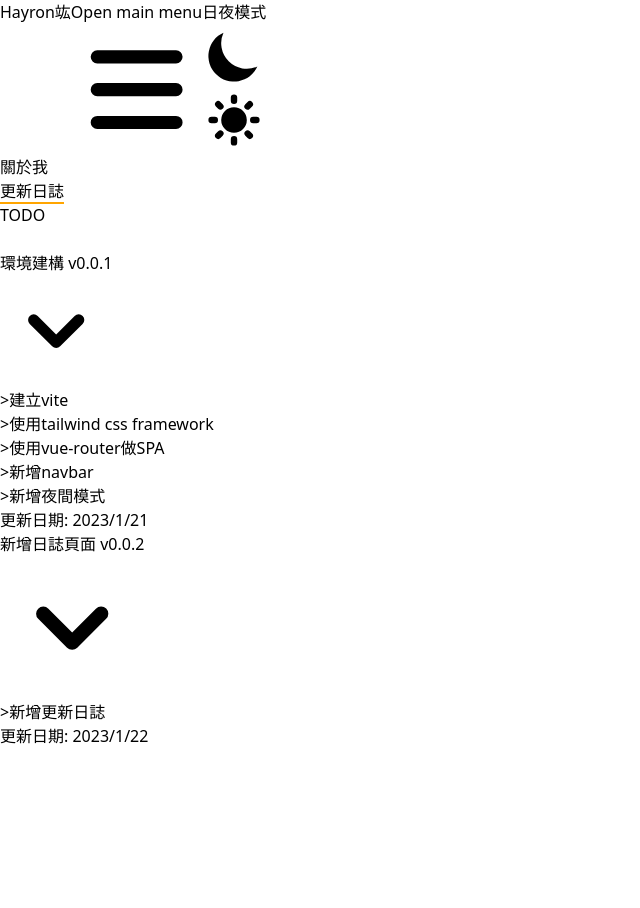
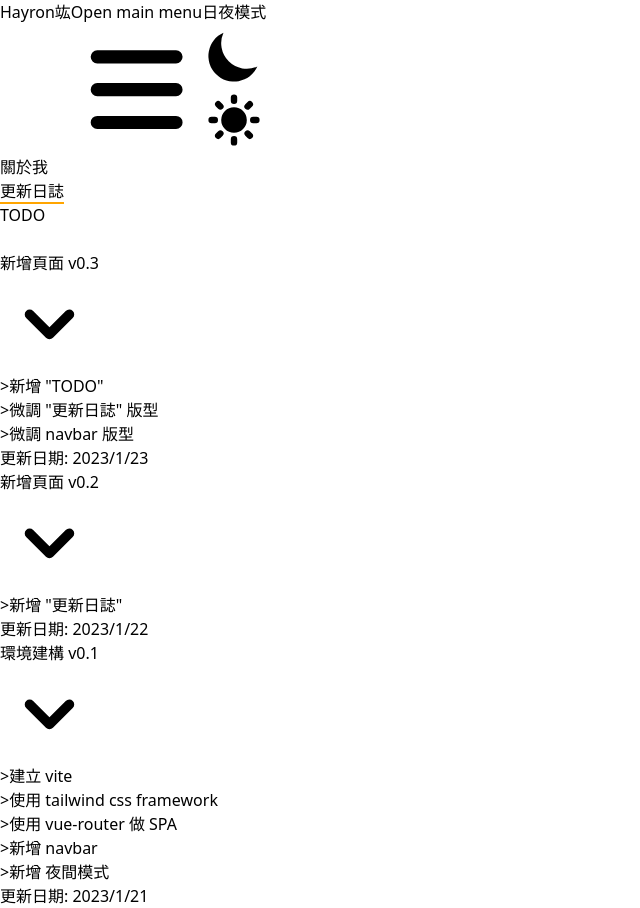
Before and after one commit to DJHayron/MyWebsite, a Vue app: page /log in a window 1280 px wide. Shown: the whole page, without its empty margins (0-640 px from the left). Before the commit the page ends 800 px from the top, so only its background shows below. Built offline with nearby package versions, Linux system fonts and the light colour scheme.

Commit message:
新增TODO頁面 v0.3

```diff
--- a/index.html
+++ b/index.html
@@ -11,4 +11,9 @@
     <div id="app"></div>
     <script type="module" src="/src/main.js"></script>
   </body>
+  <style>
+    ::-webkit-scrollbar {
+      display: none;
+    }
+  </style>
 </html>
--- a/src/App.vue
+++ b/src/App.vue
@@ -1,5 +1,5 @@
 <template>
-  <nav class="bg-white border-gray-200 px-2 sm:px-4 py-2.5 rounded dark:bg-gray-900">
+  <nav class="fixed w-full bg-white border-gray-200 px-2 sm:px-4 py-2.5 rounded dark:bg-gray-900 z-50">
     <div class="container flex flex-wrap items-center justify-between mx-auto">
       <button @click="$router.push('/')" class="flex items-center">
         <!-- <img src="https://flowbite.com/docs/images/logo.svg" class="h-6 mr-3 sm:h-10" alt="Flowbite Logo" /> -->
--- a/src/components/UpdateLogContent.vue
+++ b/src/components/UpdateLogContent.vue
@@ -1,18 +1,18 @@
 <template>
-    <div id="updateLog-content" class="w-4/5">
-        <h2 id="head">
-            <button type="button" @click="ReadMore()" class="flex items-center justify-between w-full p-5 font-medium text-left text-gray-700 border border-gray-200 rounded-t-xl dark:border-gray-900 dark:text-gray-400 hover:bg-gray-100 dark:hover:bg-gray-800"
+    <div id="updateLog-content">
+        <div id="head">
+            <button type="button" @click="ReadMore()" class="w-full flex items-center justify-between p-5 font-medium text-left border border-gray-200 rounded-t-xl bg-gray-200 dark:bg-gray-800 dark:border-gray-900 hover:bg-gray-300 dark:hover:bg-gray-900"
             :class="[isOpen ? '' : 'rounded-b-xl']">
                 <span>{{ data.head }} {{ data.version }}</span>
                 <svg data-accordion-icon class="w-6 h-6 shrink-0" :class="[isOpen ? 'rotate-180' : '']" fill="currentColor" viewBox="0 0 20 20" xmlns="http://www.w3.org/2000/svg"><path fill-rule="evenodd" d="M5.293 7.293a1 1 0 011.414 0L10 10.586l3.293-3.293a1 1 0 111.414 1.414l-4 4a1 1 0 01-1.414 0l-4-4a1 1 0 010-1.414z" clip-rule="evenodd"></path></svg>
             </button>
-        </h2>
+        </div>
         <div id="body" :class="[isOpen ? '' : 'hidden']">
             <div class="p-5 font-normal border rounded-b-xl border-gray-200 dark:border-gray-900 dark:bg-gray-700">
                 <ul>
-                    <li v-for="(item, key) in data.body.split('.')" ><p class="mb-2 text-gray-700 dark:text-gray-400">>{{ item }}</p></li>
+                    <li v-for="(item, key) in data.body.split('.')" ><p class="mb-2">>{{ item }}</p></li>
                 </ul>
-                <p class="mb-2 text-gray-500 dark:text-gray-400">更新日期: {{ data.date }}</p>
+                <p class="mb-2">更新日期: {{ data.date }}</p>
             </div>
         </div>
     </div>
--- a/src/views/AboutMe.vue
+++ b/src/views/AboutMe.vue
@@ -1,5 +1,5 @@
 <template>
-    <div>
+    <div class="relative md:top-20 top-16 w-full h-full flex flex-col items-center py-6">
         this is AboutMe
     </div>
 </template>
--- a/src/views/HomePage.vue
+++ b/src/views/HomePage.vue
@@ -1,5 +1,5 @@
 <template>
-    <div>
+    <div class="relative md:top-20 top-16 w-full h-full flex flex-col items-center py-6">
         this is HomePage
     </div>
 </template>
--- a/src/views/MyTodo.vue
+++ b/src/views/MyTodo.vue
@@ -1,9 +1,38 @@
 <template>
-    <div>
-        this is My Todo list
+    <div class="relative md:top-20 top-16 w-full h-full flex flex-col items-center py-6">
+        <div class="w-4/5">
+            <div class="mb-2 md:text-4xl text-2xl font-semibold">2023 年度清單</div>
+            <ul class="space-y-1 list-inside md:text-2xl">
+                <li v-for="(item, key) in TODO" :key="key" class="flex items-center">
+                    <svg v-if="item.isCheck" class="w-6 h-6 mr-1.5 text-green-500 dark:text-green-400 flex-shrink-0" fill="currentColor" viewBox="0 0 20 20" xmlns="http://www.w3.org/2000/svg"><path fill-rule="evenodd" d="M10 18a8 8 0 100-16 8 8 0 000 16zm3.707-9.293a1 1 0 00-1.414-1.414L9 10.586 7.707 9.293a1 1 0 00-1.414 1.414l2 2a1 1 0 001.414 0l4-4z" clip-rule="evenodd"></path></svg>
+
+                    <svg v-if="!item.isCheck" class="w-6 h-6 mr-1.5 text-gray-400 flex-shrink-0" fill="currentColor" viewBox="0 0 20 20" xmlns="http://www.w3.org/2000/svg"><path fill-rule="evenodd" d="M10 18a8 8 0 100-16 8 8 0 000 16zM8.707 7.293a1 1 0 00-1.414 1.414L8.586 10l-1.293 1.293a1 1 0 101.414 1.414L10 11.414l1.293 1.293a1 1 0 001.414-1.414L11.414 10l1.293-1.293a1 1 0 00-1.414-1.414L10 8.586 8.707 7.293z" clip-rule="evenodd"></path></svg>
+                    {{ item.thing}}
+                </li>
+            </ul>
+        </div>
     </div>
 </template>
 
 <script>
-
+export default {
+    data() {
+        return {
+            TODO: [
+                {
+                    thing: '完成個人網站',
+                    isCheck: false
+                },
+                {
+                    thing: '學習架設伺服器，並讓個人網站上線',
+                    isCheck: false
+                },
+                {
+                    thing: '強化深度學習，學習推播演算',
+                    isCheck: false
+                }
+            ]
+        }
+    }
+}
 </script>
--- a/src/views/UpdateLog.vue
+++ b/src/views/UpdateLog.vue
@@ -1,6 +1,6 @@
 <template>
-    <div class="w-full h-full flex flex-col items-center pt-6">
-        <UpdateLog v-for="(item, key) in updateLog" :key="key" :data="item"></UpdateLog>
+    <div class="relative md:top-20 top-16 w-full h-full flex flex-col items-center py-6">
+        <UpdateLog class="w-4/5" v-for="(item, key) in updateLog" :key="key" :data="item"></UpdateLog>
     </div>
 </template>
 
@@ -15,16 +15,22 @@ export default {
         return {
             updateLog: [
                 {
-                    head: '環境建構',
-                    body: '建立vite.使用tailwind css framework.使用vue-router做SPA.新增navbar.新增夜間模式',
-                    version: 'v0.0.1',
-                    date: '2023/1/21'
+                    head: '新增頁面',
+                    body: '新增 "TODO".微調 "更新日誌" 版型.微調 navbar 版型',
+                    version: 'v0.3',
+                    date: '2023/1/23'
                 },
                 {
-                    head: '新增日誌頁面',
-                    body: '新增更新日誌',
-                    version: 'v0.0.2',
+                    head: '新增頁面',
+                    body: '新增 "更新日誌"',
+                    version: 'v0.2',
                     date: '2023/1/22'
+                },
+                {
+                    head: '環境建構',
+                    body: '建立 vite.使用 tailwind css framework.使用 vue-router 做 SPA.新增 navbar.新增 夜間模式',
+                    version: 'v0.1',
+                    date: '2023/1/21'
                 }
             ]
         }
```
